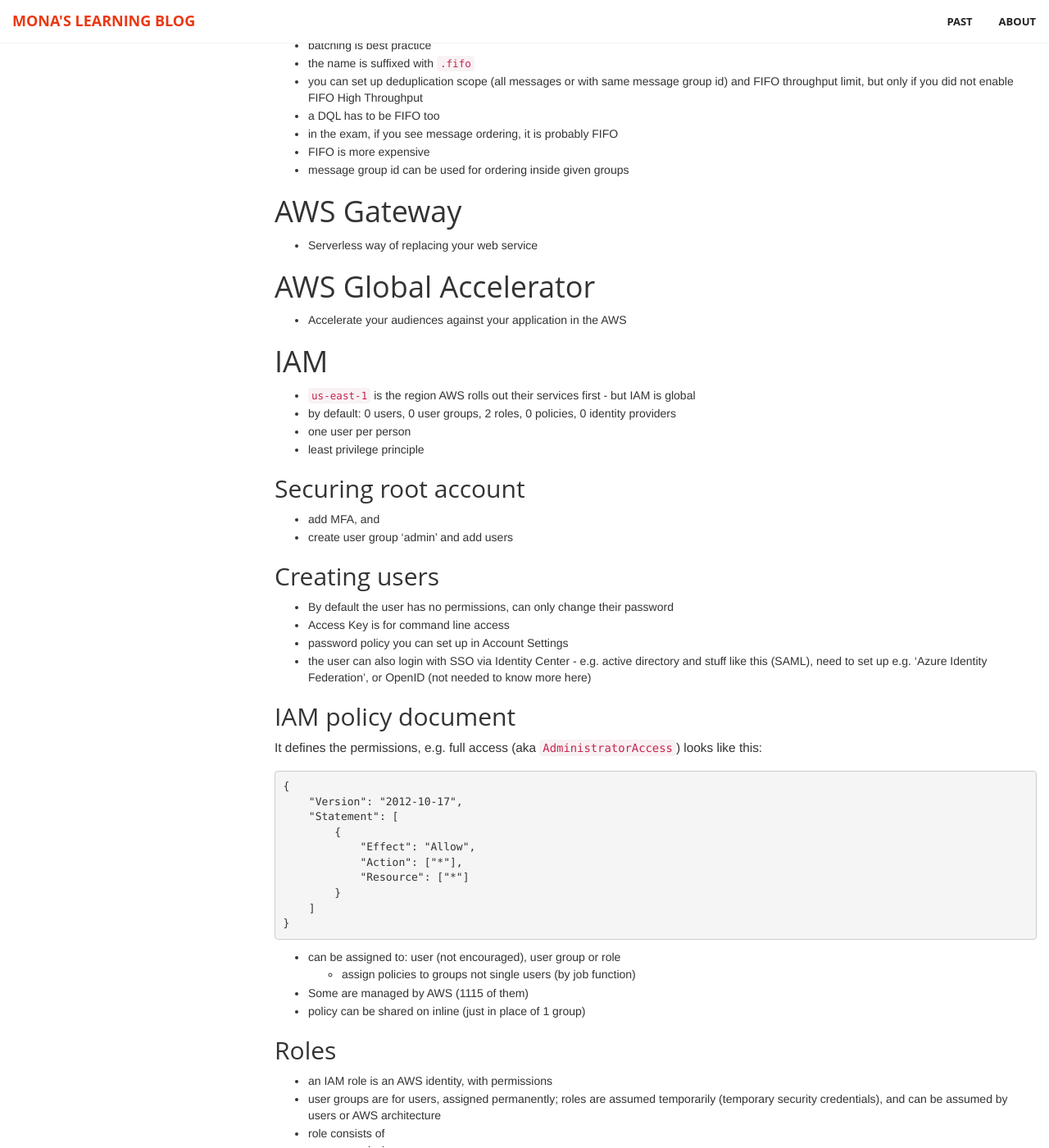
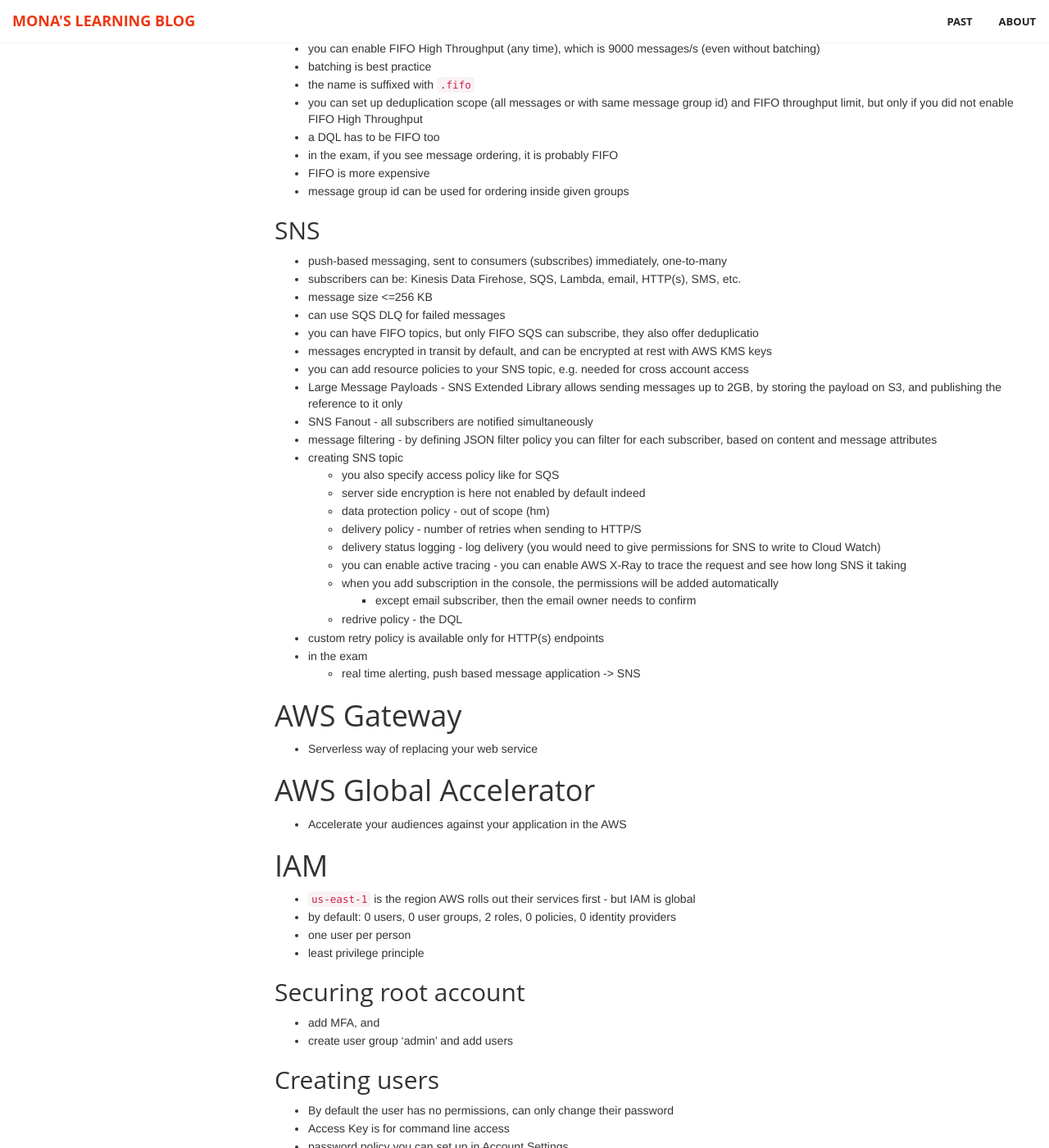
Before and after one commit to monikma/monikma.github.io, a Jekyll site: the page built from _posts/2024-03-04-aws-certified-solutions-archiect.md, in a window 1280 px wide and 1400 px high, scrolled down 37512 px. Shown: the whole window at 82% size. Built offline with Jekyll 4.4.1, drawn with Linux system fonts in a browser that asks for light colours.

Commit message:
Update: SNS

```diff
--- a/_posts/2024-03-04-aws-certified-solutions-archiect.md
+++ b/_posts/2024-03-04-aws-certified-solutions-archiect.md
@@ -1513,7 +1513,7 @@
       - max receives - how many times can I receive same message before I damn it undeliverable
 - remember to set up an alarm on DLQ depth
 
-## FIFO SQS
+### FIFO SQS
 - normal SQS offers best effort order, so they may be out of order
 - FIFO SQS is in order always
 - FIFO assures no duplicate messages (deduplication ids during deduplication interval, you have to turn it on)
@@ -1526,6 +1526,32 @@
 - in the exam, if you see message ordering, it is probably FIFO
 - FIFO is more expensive
 - message group id can be used for ordering inside given groups
+
+## SNS
+- push-based messaging, sent to consumers (subscribes) immediately, one-to-many
+- subscribers can be: Kinesis Data Firehose, SQS, Lambda, email, HTTP(s), SMS, etc.
+- message size <=256 KB
+- can use SQS DLQ for failed messages
+- you can have FIFO topics, but only FIFO SQS can subscribe, they also offer deduplicatio
+- messages encrypted in transit by default, and can be encrypted at rest with AWS KMS keys
+- you can add resource policies to your SNS topic, e.g. needed for cross account access
+- Large Message Payloads - SNS Extended Library allows sending messages up to 2GB, by storing the payload on S3, and publishing the reference to it only
+- SNS Fanout - all subscribers are notified simultaneously
+- message filtering - by defining JSON filter policy you can filter for each subscriber, based on content and message attributes
+- creating SNS topic
+  - you also specify access policy like for SQS
+  - server side encryption is here not enabled by default indeed
+  - data protection policy - out of scope (hm)
+  - delivery policy - number of retries when sending to HTTP/S
+  - delivery status logging - log delivery (you would need to give permissions for SNS to write to Cloud Watch)
+  - you can enable active tracing - you can enable AWS X-Ray to trace the request and see how long SNS it taking
+  - when you add subscription in the console, the permissions will be added automatically
+    - except email subscriber, then the email owner needs to confirm
+  - redrive policy - the DQL
+- custom retry policy is available only for HTTP(s) endpoints
+- in the exam
+  - real time alerting, push based message application -> SNS
+
 
 # AWS Gateway
 - Serverless way of replacing your web service
```
